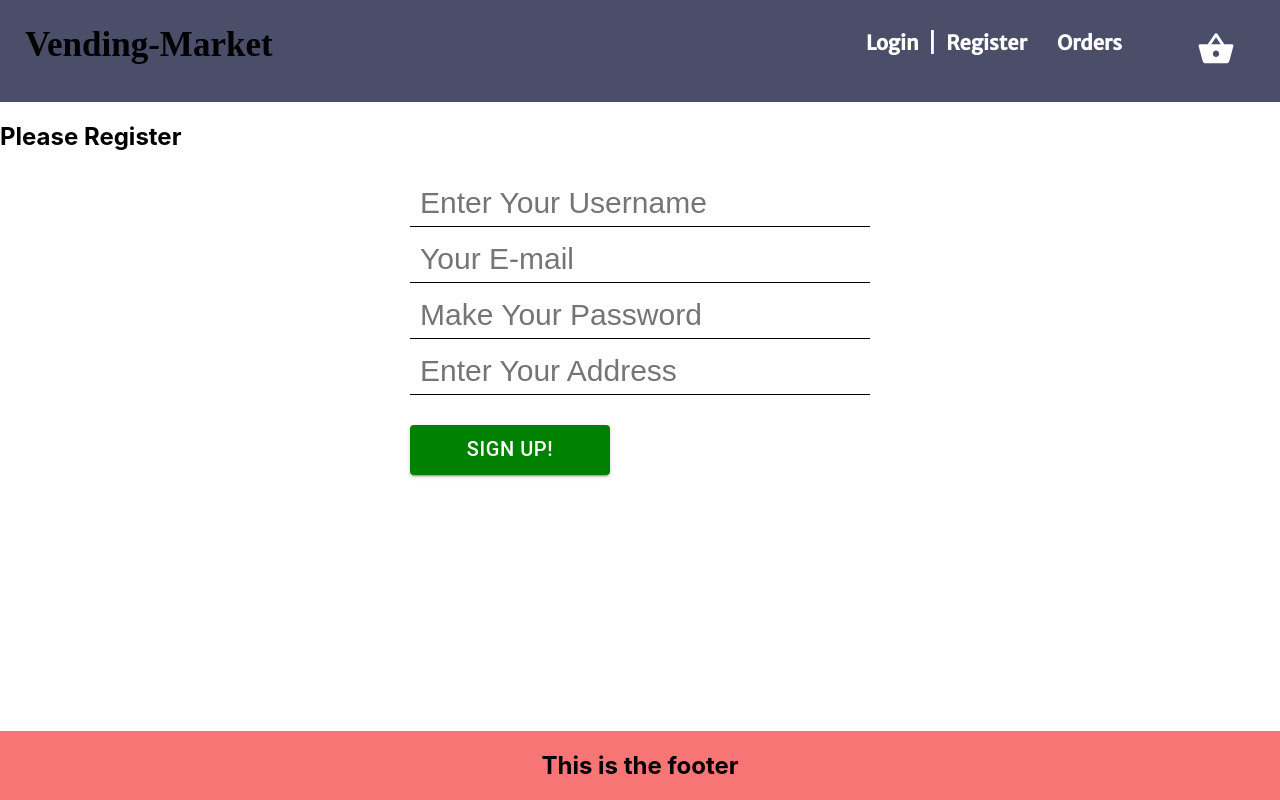
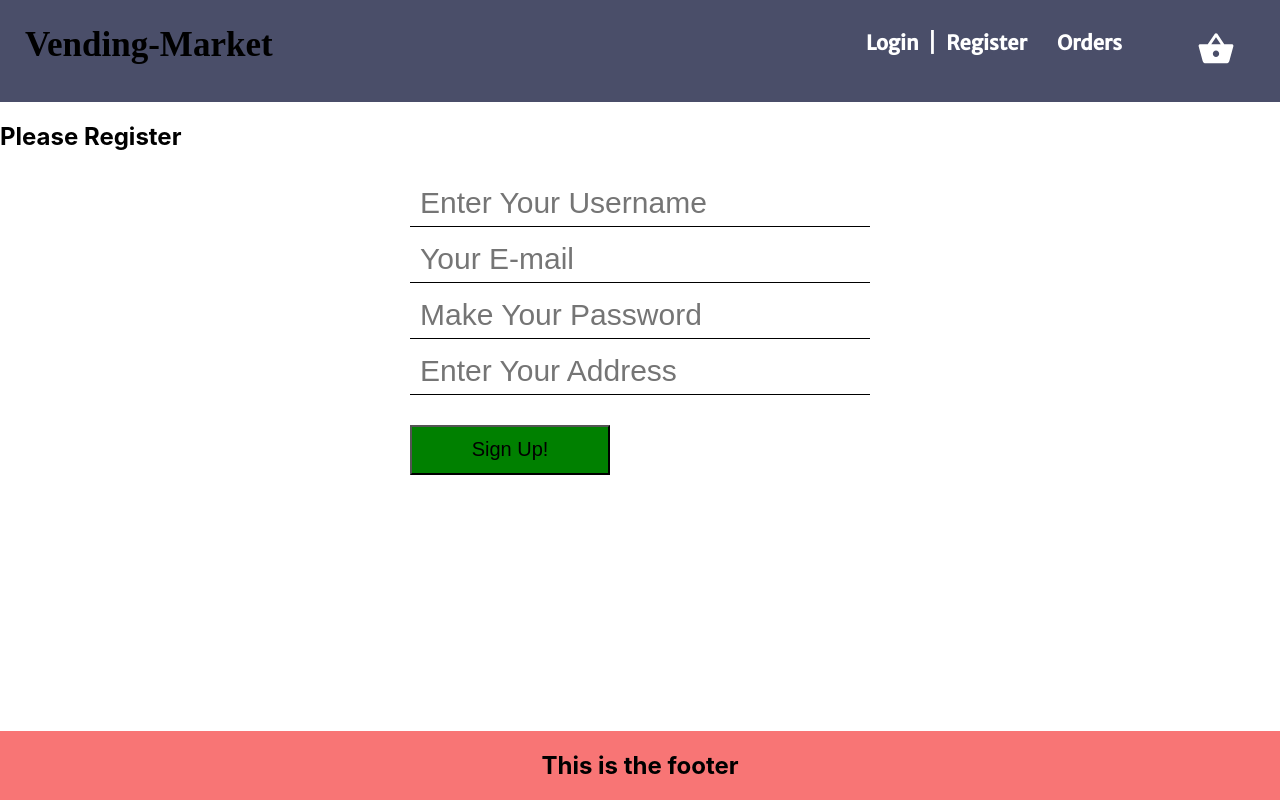
Before and after one commit to Subsono1/Selling-Market, a React (Create React App) app in the folder client/: page /register in a window 1280 px wide. Built offline with nearby package versions, Linux system fonts and the light colour scheme; a web font is replaced by a local one; what react-animations would draw is missing.

Commit message:
replaced material ui button

```diff
--- a/client/src/screens/Register.jsx
+++ b/client/src/screens/Register.jsx
@@ -68,7 +68,8 @@ function Register(props) {
             onChange={handleChange}
           />
           <br/>
-          <Button className="form-button" variant="contained" color="primary">Sign Up!</Button>
+          {/* <Button className="form-button" variant="contained" color="primary">Sign Up!</Button> */}
+          <button className="form-button">Sign Up!</button>
         </form>
       </FadeDiv>
     </>
```
